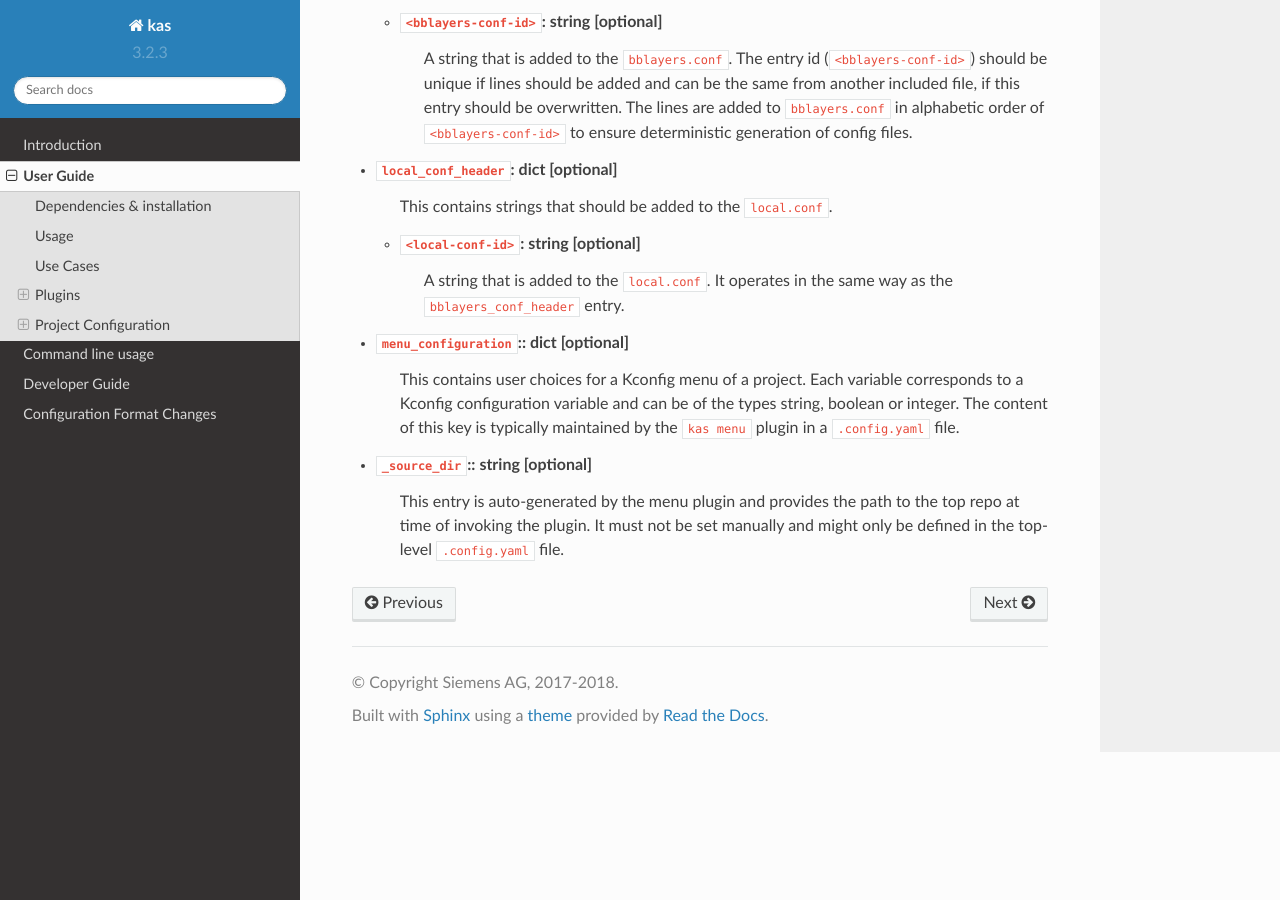
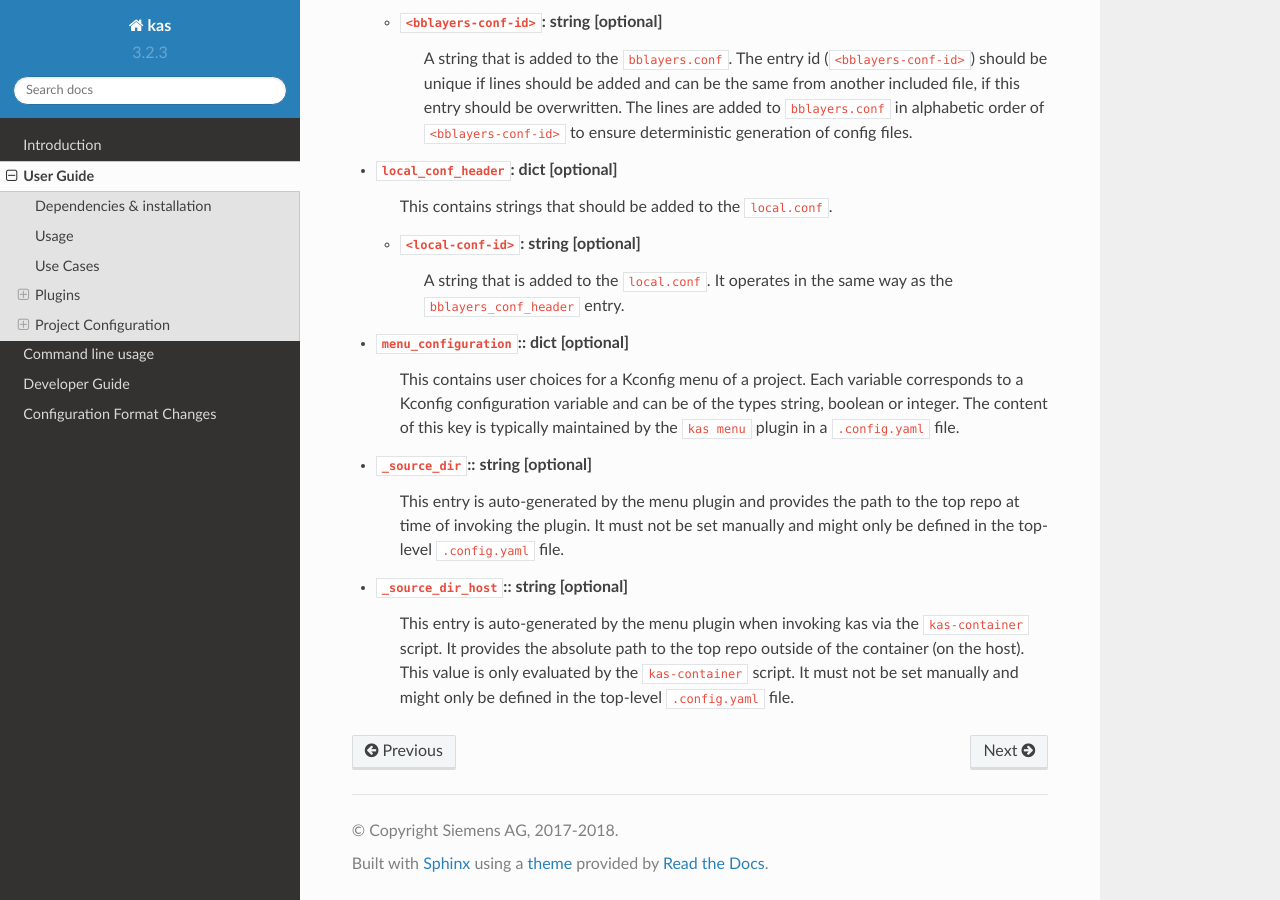
Before and after one commit to siemens/kas, a Sphinx documentation site: the page built from docs/userguide.rst, in a window 1280 px wide and 900 px high, scrolled down 10692 px. Built offline with Sphinx 7.4.7 and the Read the Docs theme 2.0.0, drawn with Linux system fonts in a browser that asks for light colours.

Commit message:
kas-container: track repo dir when using menu cmd
When using the kas menu command, we need to track the repository
location outside of the kas container as well. This is required to
prepare the environment for a later kas-container build, as the repo
path inside the container is different from the outside one. For that,
the location of KAS_REPO_DIR is passed via an env-var into the container.
There, this value is picked up by the menu plugin and written to the
.config.yaml file as `_source_host_dir`. When running kas-container build,
we check if the .config.yaml file contains this node and set the
KAS_REPO_DIR accordingly. The schema is extended accordingly.

Signed-off-by: Felix Moessbauer <felix.moessbauer@siemens.com>
[Jan: rework _source_dir_host extraction to make it usable for menu as well]
Signed-off-by: Jan Kiszka <jan.kiszka@siemens.com>

```diff
--- a/docs/format-changelog.rst
+++ b/docs/format-changelog.rst
@@ -140,3 +140,5 @@ Added
 - The ``overrides`` top-level entry can be used to pin floating repo refspecs.
 - ``_source_dir`` top-level entry is auto-generated when using the menu plugin
   and provides the path to the top repo at time of invoking the plugin.
+- ``_source_dir_host`` top-level entry is auto-generated by kas-container to
+  track the source path outside of the container.
--- a/docs/userguide.rst
+++ b/docs/userguide.rst
@@ -538,3 +538,10 @@ Configuration reference
     This entry is auto-generated by the menu plugin and provides the path to
     the top repo at time of invoking the plugin. It must not be set
     manually and might only be defined in the top-level ``.config.yaml`` file.
+
+* ``_source_dir_host``:: string [optional]
+    This entry is auto-generated by the menu plugin when invoking kas via
+    the ``kas-container`` script. It provides the absolute path to the top repo
+    outside of the container (on the host). This value is only evaluated by the
+    ``kas-container`` script. It must not be set manually and might only be
+    defined in the top-level ``.config.yaml`` file.
```
Also changed, not shown: 4 other files.
